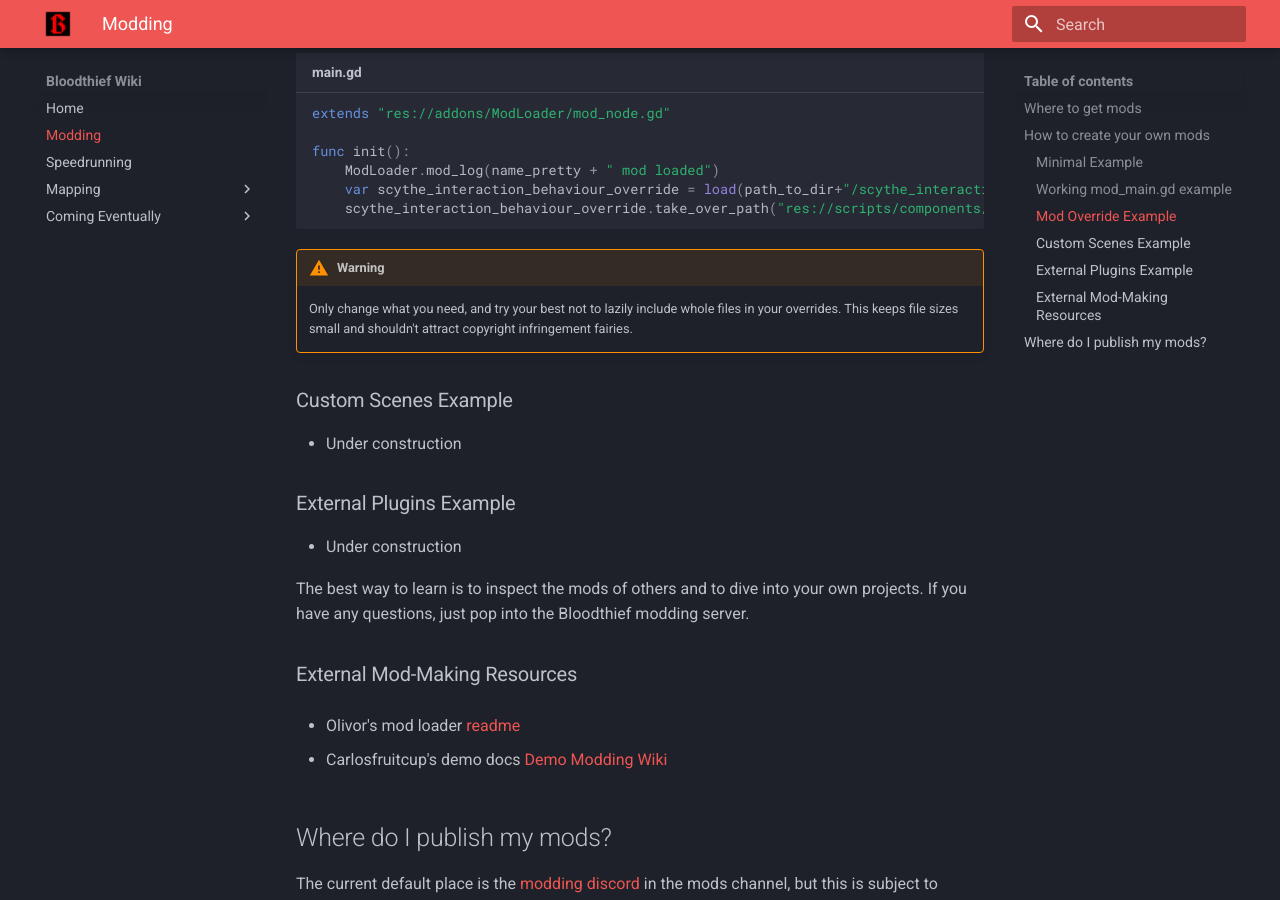
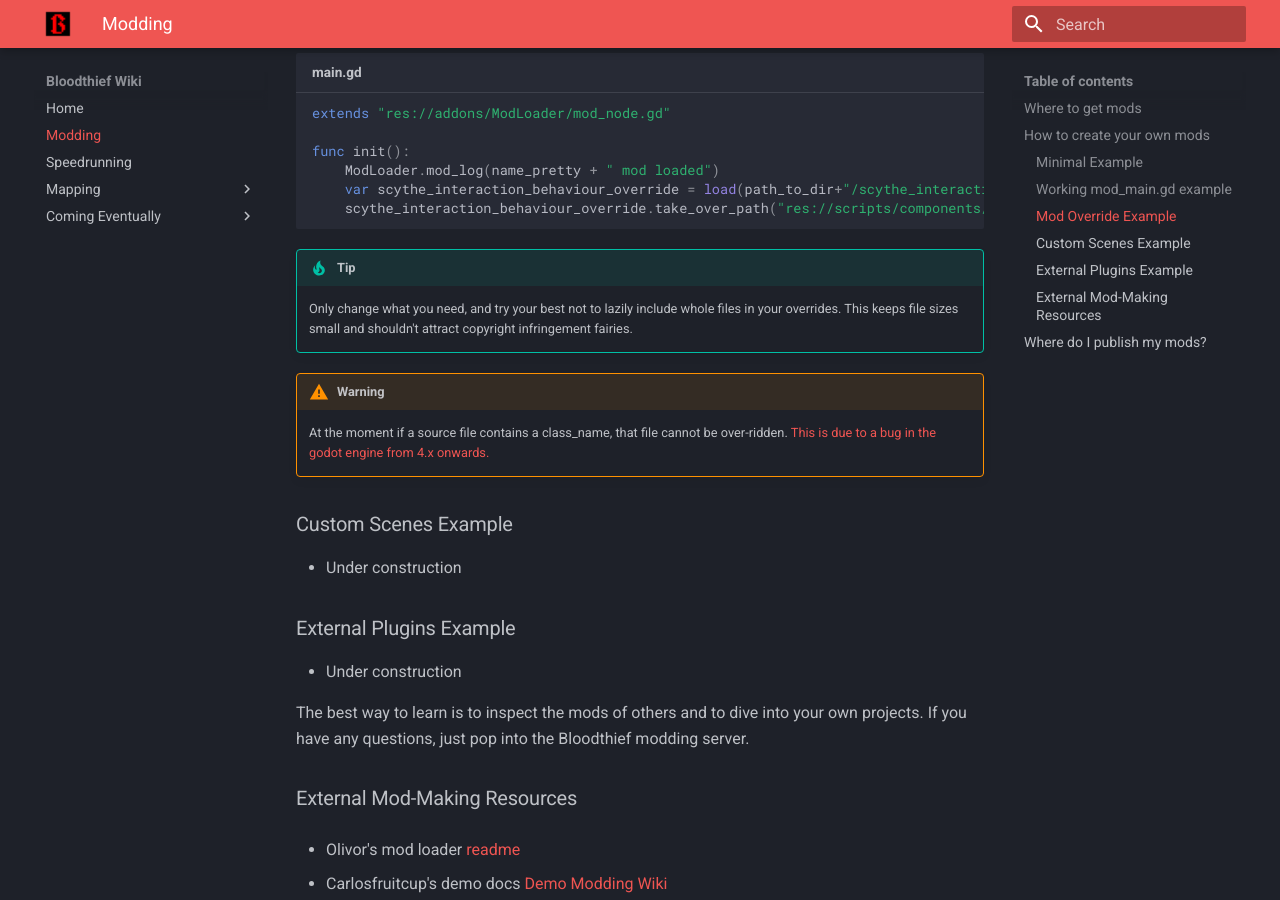
Before and after one commit to FridgeManIO/BloodthiefWiki, an MkDocs documentation site: the page built from docs/modding.md, in a window 1280 px wide and 900 px high, scrolled down 2935 px. Built offline with MkDocs 1.6.1 and Material for MkDocs 9.7.7, drawn with Linux system fonts in a browser that asks for light colours.

Commit message:
added warning about overrides

````diff
--- a/docs/modding.md
+++ b/docs/modding.md
@@ -112,8 +112,11 @@ func init():
 	scythe_interaction_behaviour_override.take_over_path("res://scripts/components/scythe_interaction_behavior.gd")
 ```
 
+!!!tip
+    Only change what you need, and try your best not to lazily include whole files in your overrides. This keeps file sizes small and shouldn't attract copyright infringement fairies.
+
 !!!warning
-    Only change what you need, and try your best not to lazily include whole files in your overrides. This keeps file sizes small and shouldn't attract copyright infringement fairies.
+    At the moment if a source file contains a class_name, that file cannot be over-ridden. [This is due to a bug in the godot engine from 4.x onwards.](https://github.com/godotengine/godot/issues/83542)
 
 ### Custom Scenes Example
 * Under construction
````
